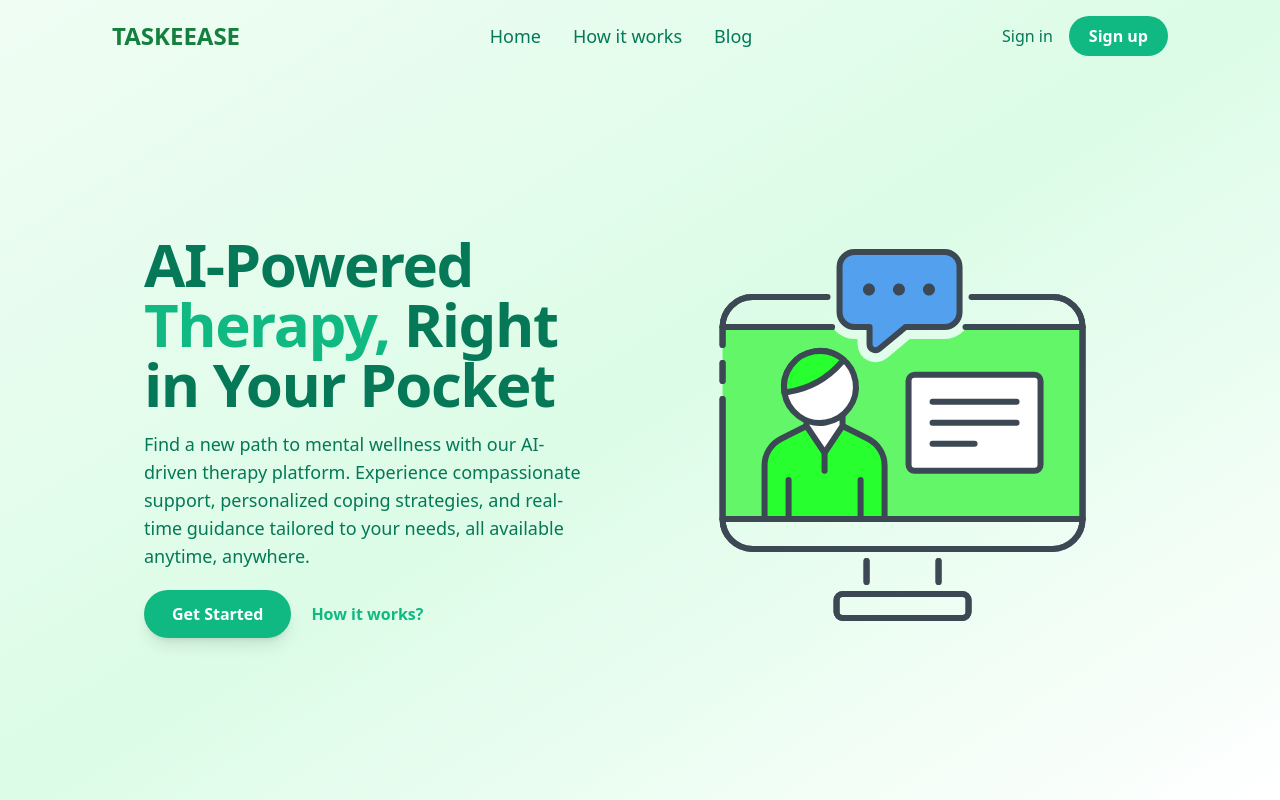
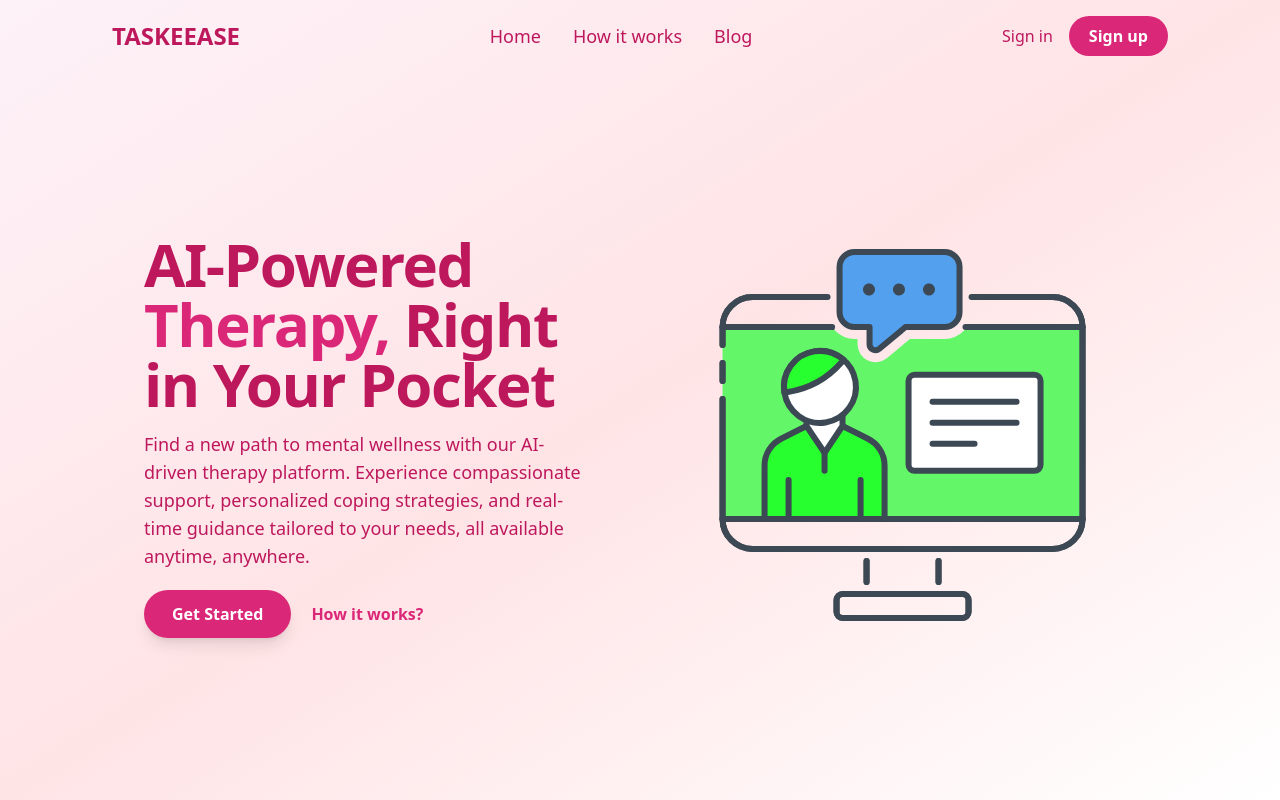
Before and after one commit to TJIT-FINAL-PROJ/AI-THERAPY, a React (Vite) app in the folder frontend/: page / in a window 1280 px wide. Built offline with nearby package versions, Linux system fonts and the light colour scheme.

Commit message:
color change to pink theme

```diff
--- a/frontend/src/components/AuthPage.jsx
+++ b/frontend/src/components/AuthPage.jsx
@@ -163,13 +163,15 @@ const AuthPage = () => {
   };
 
   return (
-    <section className="min-h-screen flex flex-col justify-center items-center bg-gradient-to-br from-green-50 via-white to-green-100">
-      {showOnboarding && <OnboardingModal onComplete={() => navigate("/chat")} />}
+    <section className="min-h-screen flex flex-col justify-center items-center bg-gradient-to-br from-pink-50 via-rose-100 to-peach-100">
+      {showOnboarding && (
+        <OnboardingModal onComplete={() => navigate("/chat")} />
+      )}
       {!showOnboarding && (
         <div className="bg-white shadow-xl rounded-2xl p-8 w-[90%] max-w-md border border-gray-100">
           {currentUser ? (
             <div className="text-center space-y-6">
-              <h1 className="text-2xl font-bold text-emerald-600">
+              <h1 className="text-2xl font-bold text-pink-700">
                 Hello, {profile?.full_name || "User"} 👋
               </h1>
               <p className="text-gray-600">{currentUser.email}</p>
@@ -182,7 +184,7 @@ const AuthPage = () => {
             </div>
           ) : (
             <>
-              <h1 className="text-3xl font-extrabold mb-6 text-center text-emerald-600 tracking-tight">
+              <h1 className="text-3xl font-extrabold mb-6 text-center text-pink-700 tracking-tight">
                 {isLogin ? "Welcome Back!" : "Create Your Account"}
               </h1>
               <p className="text-center text-gray-500 mb-6 text-sm">
@@ -228,21 +230,22 @@ const AuthPage = () => {
                     />
                     <button
                       type="submit"
-                      className="w-full bg-emerald-500 text-white py-3 rounded-lg font-semibold hover:bg-emerald-600"
+                      className="w-full bg-pink-600 text-white py-3 rounded-lg font-semibold hover:bg-pink-700"
                     >
                       {isLogin ? "Login" : "Sign Up"}
                     </button>
                   </form>
+
                   <div className="mt-6 space-y-3">
                     <button
                       onClick={handleGoogleLogin}
-                      className="w-full bg-red-500 text-white py-2 rounded-lg font-medium hover:bg-red-600"
+                      className="w-full bg-rose-500 text-white py-2 rounded-lg font-medium hover:bg-rose-600"
                     >
                       Continue with Google
                     </button>
                     <button
                       onClick={handleOtpLogin}
-                      className="w-full bg-blue-500 text-white py-2 rounded-lg font-medium hover:bg-blue-600"
+                      className="w-full bg-pink-100 text-pink-700 py-2 rounded-lg font-medium hover:bg-pink-200"
                     >
                       Login via OTP
                     </button>
@@ -261,7 +264,7 @@ const AuthPage = () => {
                   />
                   <button
                     onClick={handleOtpVerify}
-                    className="w-full bg-emerald-500 text-white py-3 rounded-lg font-semibold hover:bg-emerald-600"
+                    className="w-full bg-pink-600 text-white py-3 rounded-lg font-semibold hover:bg-pink-700"
                   >
                     Verify OTP
                   </button>
@@ -270,7 +273,7 @@ const AuthPage = () => {
                       setOtpSent(false);
                       setOtpCode("");
                     }}
-                    className="w-full bg-gray-300 text-gray-800 py-2 rounded-lg font-medium hover:bg-gray-400"
+                    className="w-full bg-gray-200 text-gray-700 py-2 rounded-lg font-medium hover:bg-gray-300"
                   >
                     ← Back
                   </button>
@@ -281,7 +284,7 @@ const AuthPage = () => {
                 {isLogin ? "Don’t have an account?" : "Already have an account?"}{" "}
                 <button
                   onClick={() => setIsLogin(!isLogin)}
-                  className="text-emerald-600 font-medium hover:underline"
+                  className="text-pink-700 font-medium hover:underline"
                 >
                   {isLogin ? "Sign Up" : "Login"}
                 </button>
@@ -290,7 +293,7 @@ const AuthPage = () => {
               <div className="mt-4 text-center">
                 <Link
                   to="/"
-                  className="text-emerald-600 font-medium hover:underline"
+                  className="text-pink-700 font-medium hover:underline"
                 >
                   ← Back to Home
                 </Link>
--- a/frontend/src/components/LandingPage.jsx
+++ b/frontend/src/components/LandingPage.jsx
@@ -67,34 +67,35 @@ const LandingPage = () => {
   }
 
   // Otherwise → render your actual landing page
-  const gradientBg = "bg-gradient-to-br from-green-50 via-green-100 to-white";
-  const greenText = "text-emerald-500";
-  const darkText = "text-emerald-700";
+  // 👇 UPDATED COLOR PALETTE
+  const gradientBg = "bg-gradient-to-br from-pink-50 via-rose-100 to-peach-100";
+  const primaryText = "text-pink-600";
+  const darkText = "text-pink-700";
 
   return (
     <div className={`h-[100vh] flex flex-col ${gradientBg} overflow-x-hidden`}>
       {/* Header */}
       <header className="w-full flex justify-between items-center py-4 px-12 md:px-28 bg-transparent">
         <div className="flex items-center">
-          <span className="text-2xl font-bold text-green-700">TASKEEASE</span>
+          <span className="text-2xl font-bold text-pink-700">TASKEEASE</span>
         </div>
-        <nav className="hidden md:flex space-x-6 lg:space-x-8 text-emerald-700 text-lg">
-          <a href="#" className="hover:text-green-900">Home</a>
-          <a href="#" className="hover:text-green-900">How it works</a>
-          <a href="#" className="hover:text-green-900">Blog</a>
+        <nav className="hidden md:flex space-x-6 lg:space-x-8 text-pink-700 text-lg">
+          <a href="#" className="hover:text-pink-900">Home</a>
+          <a href="#" className="hover:text-pink-900">How it works</a>
+          <a href="#" className="hover:text-pink-900">Blog</a>
         </nav>
         <div className="flex items-center space-x-3 md:space-x-4">
           {!user ? (
             <>
               <Link
                 to="/auth?mode=login"
-                className="hidden md:block text-emerald-700 hover:text-green-900"
+                className="hidden md:block text-pink-700 hover:text-pink-900"
               >
                 Sign in
               </Link>
               <Link
                 to="/auth?mode=signup"
-                className="bg-emerald-500 text-white px-5 py-2 rounded-full font-semibold hover:bg-emerald-600 transition-colors"
+                className="bg-pink-600 text-white px-5 py-2 rounded-full font-semibold hover:bg-pink-700 transition-colors"
               >
                 Sign up
               </Link>
@@ -102,7 +103,7 @@ const LandingPage = () => {
           ) : (
             <button
               onClick={handleLogout}
-              className="bg-emerald-500 text-white px-5 py-2 rounded-full font-semibold hover:bg-emerald-600 transition-colors"
+              className="bg-pink-600 text-white px-5 py-2 rounded-full font-semibold hover:bg-pink-700 transition-colors"
             >
               Logout
             </button>
@@ -118,10 +119,10 @@ const LandingPage = () => {
             <div className="md:w-2/3 text-center md:text-left px-4 sm:px-6 md:pl-8">
               <h1 className="text-3xl md:text-5xl lg:text-6xl font-extrabold leading-snug tracking-tight">
                 <span className={darkText}>AI-Powered </span>
-                <span className={greenText}>Therapy, </span>
+                <span className={primaryText}>Therapy, </span>
                 <span className={darkText}>Right in Your Pocket</span>
               </h1>
-              <p className="mt-4 text-base md:text-lg text-emerald-700 max-w-xl mx-auto md:mx-0">
+              <p className="mt-4 text-base md:text-lg text-pink-700 max-w-xl mx-auto md:mx-0">
                 Find a new path to mental wellness with our AI-driven therapy platform.
                 Experience compassionate support, personalized coping strategies,
                 and real-time guidance tailored to your needs, all available anytime, anywhere.
@@ -129,18 +130,18 @@ const LandingPage = () => {
               <div className="flex flex-col md:flex-row items-center justify-center md:justify-start mt-5 space-y-3 md:space-y-0 md:space-x-5">
                 <Link
                   to="/auth?mode=signup"
-                  className="bg-emerald-500 text-white px-7 py-3 rounded-full font-semibold hover:bg-emerald-600 transition-colors shadow-lg text-center"
+                  className="bg-pink-600 text-white px-7 py-3 rounded-full font-semibold hover:bg-pink-700 transition-colors shadow-lg text-center"
                 >
                   Get Started
                 </Link>
-                <a href="#" className="text-emerald-500 font-semibold hover:underline">
+                <a href="#" className="text-pink-600 font-semibold hover:underline">
                   How it works?
                 </a>
               </div>
             </div>
 
             {/* Right Animation */}
-            <div className="md:w-1/2 flex justify-center md:justify-end ">
+            <div className="md:w-1/2 flex justify-center md:justify-end">
               <div className="w-80 h-80 sm:w-[420px] sm:h-[420px] md:w-[500px] md:h-[500px] lg:w-[560px] lg:h-[560px] flex items-center justify-center">
                 <Lottie
                   animationData={landingPageAnimation}
--- a/frontend/src/components/OnboardingModal.jsx
+++ b/frontend/src/components/OnboardingModal.jsx
@@ -52,6 +52,7 @@ const OnboardingModal = ({ onComplete }) => {
         data: { user },
         error: userError,
       } = await supabase.auth.getUser();
+
       if (userError || !user) throw new Error("User not found.");
 
       // ✅ Update user metadata (optional but nice)
@@ -83,7 +84,7 @@ const OnboardingModal = ({ onComplete }) => {
   return (
     <div className="fixed inset-0 bg-black bg-opacity-40 flex items-center justify-center z-50">
       <div className="bg-white rounded-xl p-6 w-[90%] max-w-md shadow-xl">
-        <h2 className="text-xl font-bold mb-4 text-emerald-600">Quick Setup</h2>
+        <h2 className="text-xl font-bold mb-4 text-pink-700">Quick Setup</h2>
         <p className="mb-4 text-gray-600">
           Just a few quick questions to personalize your chat experience:
         </p>
@@ -108,7 +109,7 @@ const OnboardingModal = ({ onComplete }) => {
         <button
           onClick={handleSave}
           disabled={loading}
-          className="mt-5 w-full bg-emerald-500 text-white py-2 rounded-lg font-semibold hover:bg-emerald-600 disabled:opacity-50"
+          className="mt-5 w-full bg-pink-600 text-white py-2 rounded-lg font-semibold hover:bg-pink-700 disabled:opacity-50"
         >
           {loading ? "Saving..." : "Save & Continue"}
         </button>
```
Also changed, not shown: 1 other file (tests, documents, lock files or other folders).
